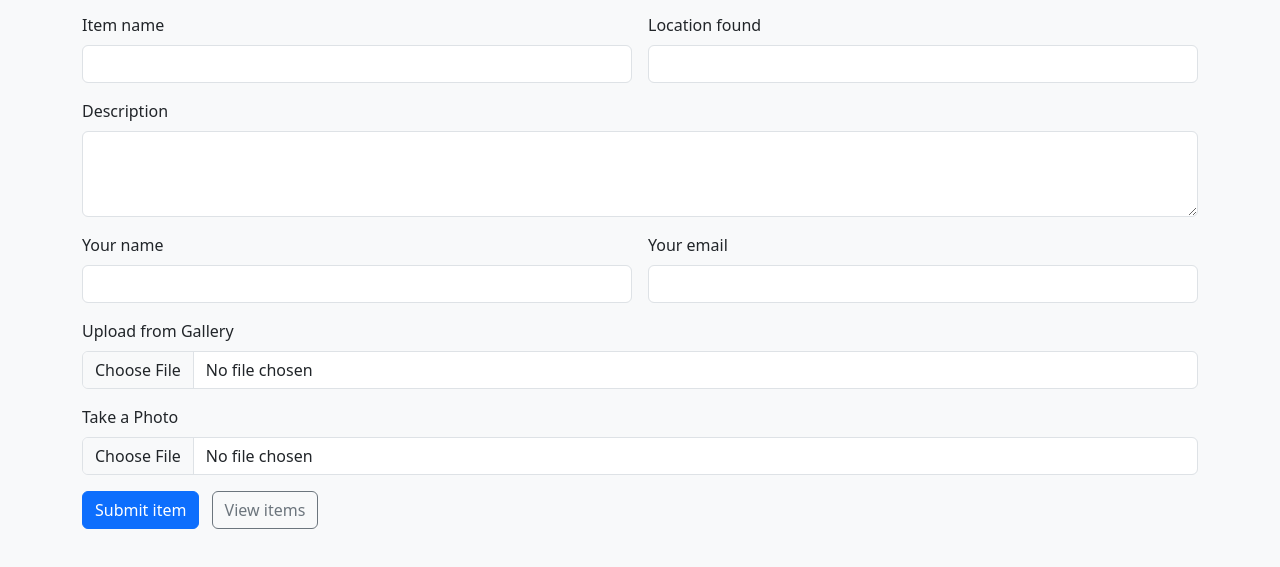
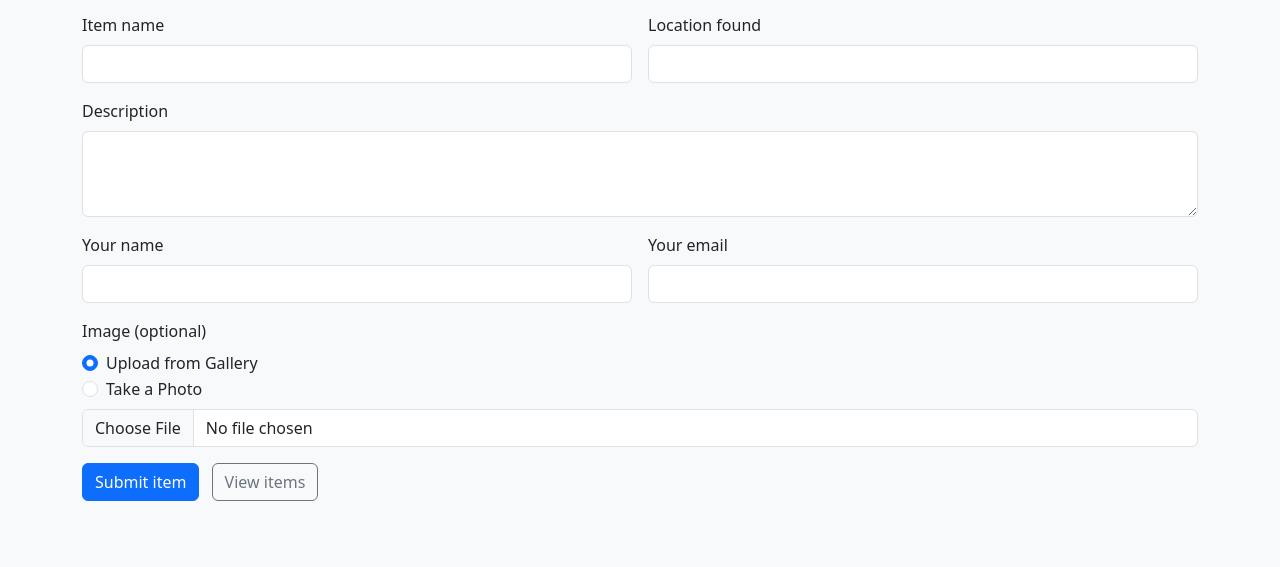
Before and after one commit to JulianMiguelFelipe/FoundIT, a website: page public/form.html in a window 1280 px wide. Shown: the part 161-728 px from the top of the page. Drawn offline with nearby package versions, Linux system fonts and the light colour scheme.

Commit message:
form.html
fixed: users can upload two images and results an error

```diff
--- a/public/form.html
+++ b/public/form.html
@@ -42,16 +42,22 @@
         <input type="email" name="email" class="form-control" required />
       </div>
 
-      <!-- Gallery upload -->
+      <!-- Choice between gallery or camera -->
       <div class="col-12">
-        <label class="form-label">Upload from Gallery</label>
-        <input type="file" name="image" accept="image/*" class="form-control" />
-      </div>
+        <label class="form-label">Image (optional)</label>
 
-      <!-- Camera capture -->
-      <div class="col-12">
-        <label class="form-label">Take a Photo</label>
-        <input type="file" name="image" accept="image/*" capture="environment" class="form-control" />
+        <div class="form-check">
+          <input class="form-check-input" type="radio" name="uploadOption" id="galleryOption" value="gallery" checked>
+          <label class="form-check-label" for="galleryOption">Upload from Gallery</label>
+        </div>
+        <div class="form-check">
+          <input class="form-check-input" type="radio" name="uploadOption" id="cameraOption" value="camera">
+          <label class="form-check-label" for="cameraOption">Take a Photo</label>
+        </div>
+
+        <!-- Inputs (only one visible at a time) -->
+        <input type="file" name="image" id="galleryInput" accept="image/*" class="form-control mt-2">
+        <input type="file" name="image" id="cameraInput" accept="image/*" capture="environment" class="form-control mt-2 d-none">
       </div>
 
       <div class="col-12">
@@ -68,6 +74,14 @@
     const form = document.getElementById('uploadForm');
     const successBox = document.getElementById('success');
     const errorBox = document.getElementById('error');
+
+    // Toggle inputs based on radio selection
+    document.querySelectorAll('input[name="uploadOption"]').forEach(radio => {
+      radio.addEventListener('change', () => {
+        document.getElementById('galleryInput').classList.toggle('d-none', radio.value !== 'gallery');
+        document.getElementById('cameraInput').classList.toggle('d-none', radio.value !== 'camera');
+      });
+    });
 
     form.addEventListener('submit', async (e) => {
       e.preventDefault();
```
